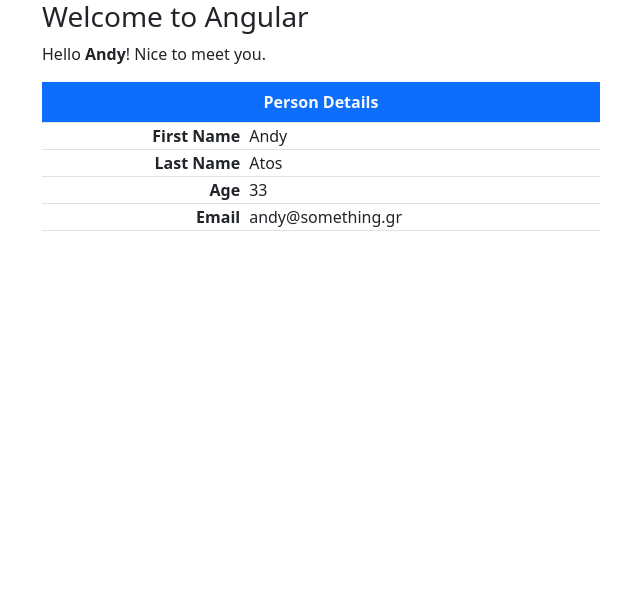
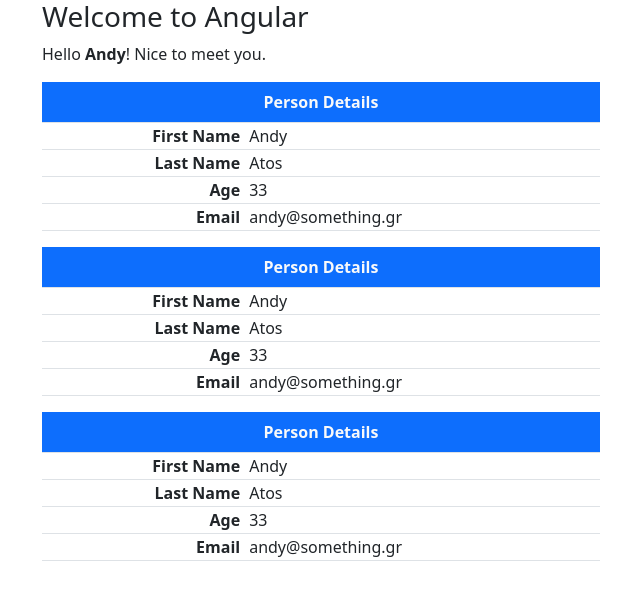
Before and after one commit to TennoAndros/angular-introduction, an Angular app: page / in a window 1280 px wide. Shown: the top 600 px of the page, without its empty margins (40-680 px from the left). Built offline with nearby package versions, Linux system fonts and the light colour scheme.

Commit message:
new component

```diff
--- a/src/app/app.component.html
+++ b/src/app/app.component.html
@@ -2,25 +2,9 @@
   <h3>Welcome to Angular</h3>
   <p>Hello <strong>{{name}}</strong>! Nice to meet you.</p>
 
-  <table class="table table-bordered w-50">
-    <caption class="caption-top fw-bold bg-primary text-light text-center">
-      Person Details
-    </caption>
-    <tr>
-      <td class="fw-semibold text-end">First Name</td>
-      <td class="ps-2">{{ person.firstName }}</td>
-    </tr>
-    <tr>
-      <td class="fw-semibold text-end">Last Name</td>
-      <td class="ps-2">{{ person.lastName }}</td>
-    </tr>
-    <tr>
-      <td class="fw-semibold text-end">Age</td>
-      <td class="ps-2">{{ person.age }}</td>
-    </tr>
-    <tr>
-      <td class="fw-semibold text-end">Email</td>
-      <td class="ps-2">{{ person.email }}</td>
-    </tr>
-  </table>
+  <app-person-table></app-person-table>
+  <app-person-table></app-person-table>
+  <app-person-table></app-person-table>
+
+
 </div>
--- a/src/app/app.component.ts
+++ b/src/app/app.component.ts
@@ -1,19 +1,14 @@
 import { Component } from '@angular/core';
+import { PersonTableComponent } from './components/person-table/person-table.component';
 
 @Component({
   selector: 'app-root',
   standalone: true,
-  imports: [],
+  imports: [PersonTableComponent],
   templateUrl: './app.component.html',
   styleUrl: './app.component.css',
 })
 export class AppComponent {
   name = 'Andy';
 
-  person = {
-    firstName: 'Andy',
-    lastName: 'Atos',
-    age: 0x21,
-    email: 'andy@something.gr',
-  };
 }
--- /dev/null
+++ b/src/app/components/person-table/person-table.component.html
@@ -0,0 +1,21 @@
+<table class="table table-bordered w-50">
+    <caption class="caption-top fw-bold bg-primary text-light text-center">
+        Person Details
+    </caption>
+    <tr>
+        <td class="fw-semibold text-end">First Name</td>
+        <td class="ps-2">{{ person.firstName }}</td>
+    </tr>
+    <tr>
+        <td class="fw-semibold text-end">Last Name</td>
+        <td class="ps-2">{{ person.lastName }}</td>
+    </tr>
+    <tr>
+        <td class="fw-semibold text-end">Age</td>
+        <td class="ps-2">{{ person.age }}</td>
+    </tr>
+    <tr>
+        <td class="fw-semibold text-end">Email</td>
+        <td class="ps-2">{{ person.email }}</td>
+    </tr>
+</table>
--- /dev/null
+++ b/src/app/components/person-table/person-table.component.ts
@@ -0,0 +1,17 @@
+import { Component } from '@angular/core';
+
+@Component({
+  selector: 'app-person-table',
+  standalone: true,
+  imports: [],
+  templateUrl: './person-table.component.html',
+  styleUrl: './person-table.component.css',
+})
+export class PersonTableComponent {
+  person = {
+    firstName: 'Andy',
+    lastName: 'Atos',
+    age: 0x21,
+    email: 'andy@something.gr',
+  };
+}
```
Also changed, not shown: src/app/components/person-table/person-table.component.css (added).
